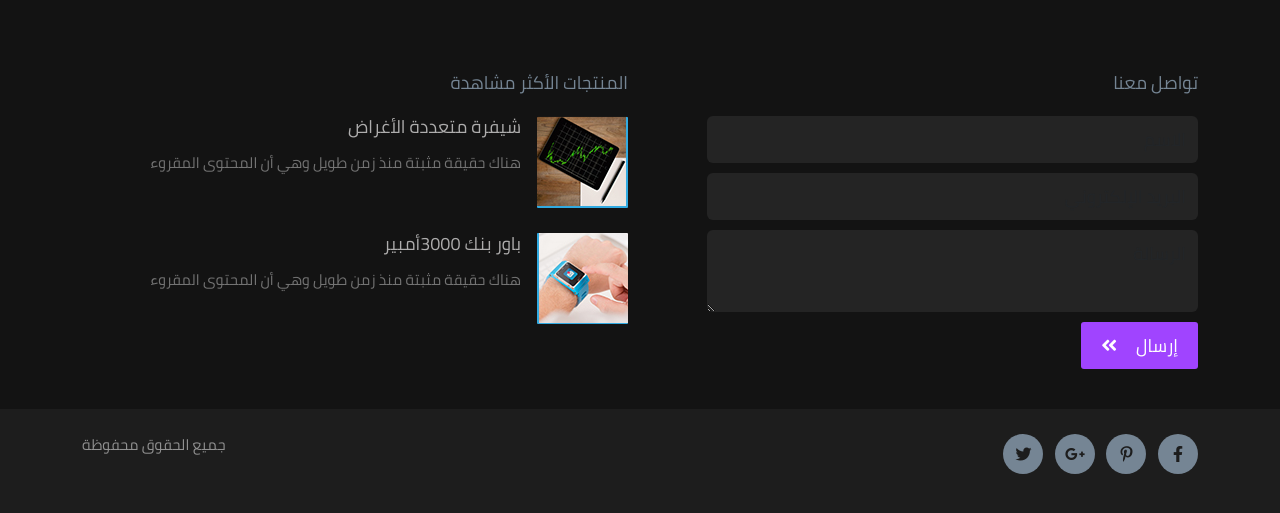
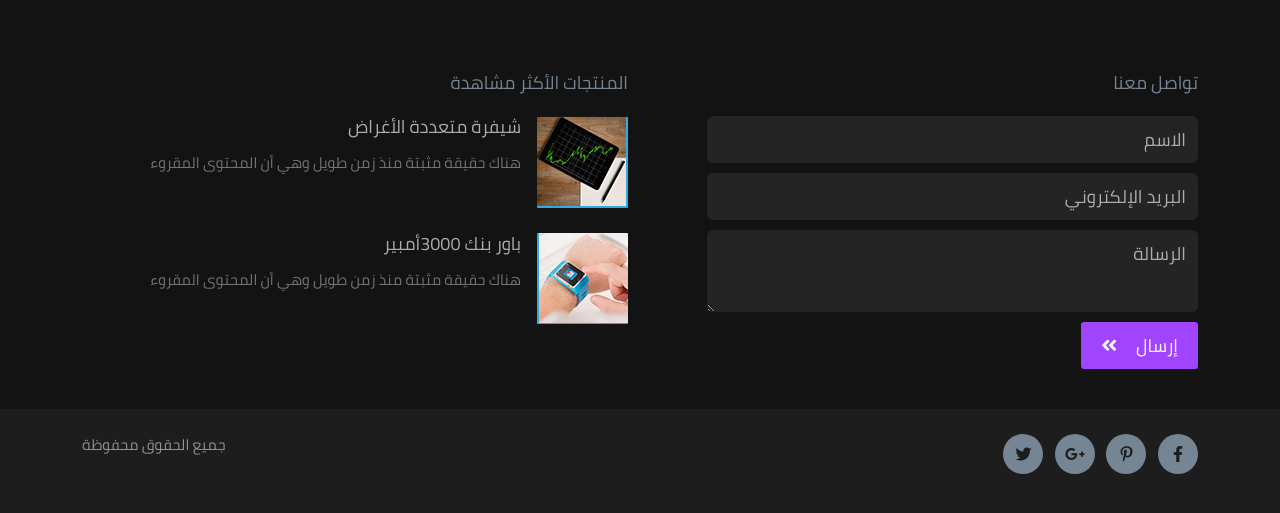
Before and after one commit to mostafa-R/product-landing-page, a plain HTML site: page index.html in a window 1280 px wide. Shown: the part 4494-5007 px from the top of the page. Drawn offline with Linux system fonts and the light colour scheme; files whose address does not match are found by name.

Commit message:
first commit

```diff
--- a/css/style.css
+++ b/css/style.css
@@ -315,6 +315,11 @@ section.contact form textarea {
   width: 90%;
 }
 
+section.contact form input::placeholder,
+section.contact form textarea::placeholder {
+  color: #aeadad;
+}
+
 section.contact form button {
   font-size: 18px;
   padding: 10px 20px;
```
